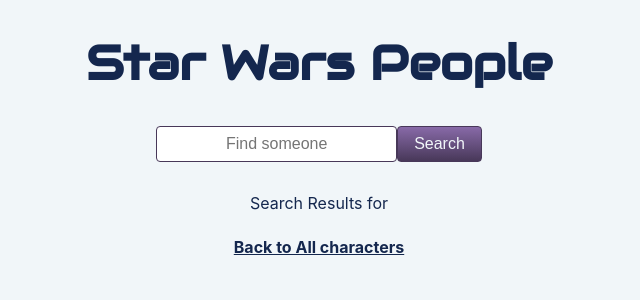
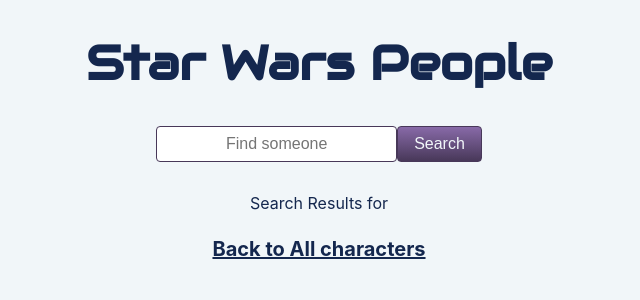
Before and after one commit to InnuendoX3/star-wars-people, a React (Create React App) app: page /search in a window 1280 px wide. Shown: the top 300 px of the page, without its empty margins (321-961 px from the left). Built offline with nearby package versions, Linux system fonts and the light colour scheme; no server answers.

Commit message:
Beautified as good as I can the code. :P

```diff
--- a/src/App.js
+++ b/src/App.js
@@ -25,6 +25,7 @@ const Title = styled.h1`
 `
 
 function App() {
+  // For SearchContext
   const [searchText, setSearchText] = useState(null)
 
   return (
--- a/src/components/Person.jsx
+++ b/src/components/Person.jsx
@@ -37,8 +37,8 @@ export default function Person(props) {
     setShowMore(!showMore)
   }
 
-  /* Prevent continue displaying the hide-information
-  on this component after pagination */
+  // Prevent continue displaying the hide-information
+  // on this component after pagination
   useEffect(() => {
     setShowMore(false)
   }, [name])
--- a/src/components/SearchForm.jsx
+++ b/src/components/SearchForm.jsx
@@ -36,7 +36,6 @@ export default function SearchForm() {
     setSearchText(inputText)
     history.push('/search')
     document.getElementById('search-form').reset()
-    //console.log('inputText', inputText)
   }
 
   function handleInputText(e) {
--- a/src/components/styled/Button.jsx
+++ b/src/components/styled/Button.jsx
@@ -1,5 +1,6 @@
 import styled from 'styled-components'
 
+// Used on the form search button
 export default styled.button`
   display: inline-block;
   text-align: center;
--- a/src/components/styled/Page.jsx
+++ b/src/components/styled/Page.jsx
@@ -10,5 +10,4 @@ export default styled.div`
   @media (max-width: 768px) {
     width: 95%;
   }
-
 `
--- a/src/components/styled/SmallButton.jsx
+++ b/src/components/styled/SmallButton.jsx
@@ -1,5 +1,6 @@
 import styled from 'styled-components'
 
+// Used on pagination buttons
 export default styled.button`
   display: inline-block;
   text-align: center;
--- a/src/pages/People.jsx
+++ b/src/pages/People.jsx
@@ -7,12 +7,12 @@ import Pagination from '../components/Pagination'
 
 export default function People() {
   const [people, setPeople] = useState(null)
-  const [previousUrl, setPreviousUrl] = useState(null)
   const [nextUrl, setNextUrl] = useState(null)
   const [totalPages, setTotalPages] = useState(null)
+  const [previousUrl, setPreviousUrl] = useState(null)
   const [currentPage, setCurrentPage] = useState(null)
 
-  /* Initial fetch */
+  // Initial fetch
   async function getSwapiData() {
     const infoFetched = await fetchPeople()
     const pages = Math.ceil(infoFetched.count/10)
@@ -23,7 +23,7 @@ export default function People() {
     setCurrentPage(1)
   }
 
-  /* Fetch from previous/next pagination */
+  // Fetch from previous/next pagination
   async function getMorePeople(url) {
     const infoFetched = await fetchPeople(url)
     setPeople(infoFetched.results)
--- a/src/pages/SearchResults.jsx
+++ b/src/pages/SearchResults.jsx
@@ -1,4 +1,5 @@
 import React, { useContext, useEffect, useState } from 'react'
+import styled from 'styled-components'
 import { Link } from 'react-router-dom'
 import { SearchContext } from '../context/SearchContext'
 import { fetchSearchPeople, fetchPeople } from '../data/People'
@@ -6,26 +7,26 @@ import { fetchSearchPeople, fetchPeople } from '../data/People'
 import Page from '../components/styled/Page'
 import PeopleList from '../components/PeopleList'
 import Pagination from '../components/Pagination'
-import styled from 'styled-components'
 
 const StyledLink = styled(Link)`
   color: #14274e;
   font-weight: bold;
+  font-size: 20px;
   padding: 8px 0;
 `
 
 export default function SearchResults() {
   const [results, setResults] = useState(null)
+  const [nextUrl, setNextUrl] = useState(null)
+  const [totalPages, setTotalPages] = useState(null)
   const [previousUrl, setPreviousUrl] = useState(null)
-  const [nextUrl, setNextUrl] = useState(null)
+  const [currentPage, setCurrentPage] = useState(null)
   const [errorMessage, setErrorMessage] = useState(null)
-  const [totalPages, setTotalPages] = useState(null)
-  const [currentPage, setCurrentPage] = useState(null)
 
   //searchText context comes from SearchForm text input
   const { searchText } = useContext(SearchContext)
 
-  /* Fetch from pagination */
+  // Fetch from pagination
   async function getMorePeople(url) {
     const infoFetched = await fetchPeople(url) //fetchPeople for pagination
     setResults(infoFetched.results)
```
Also changed, not shown: src/data/People.js (+4 -5 lines).
